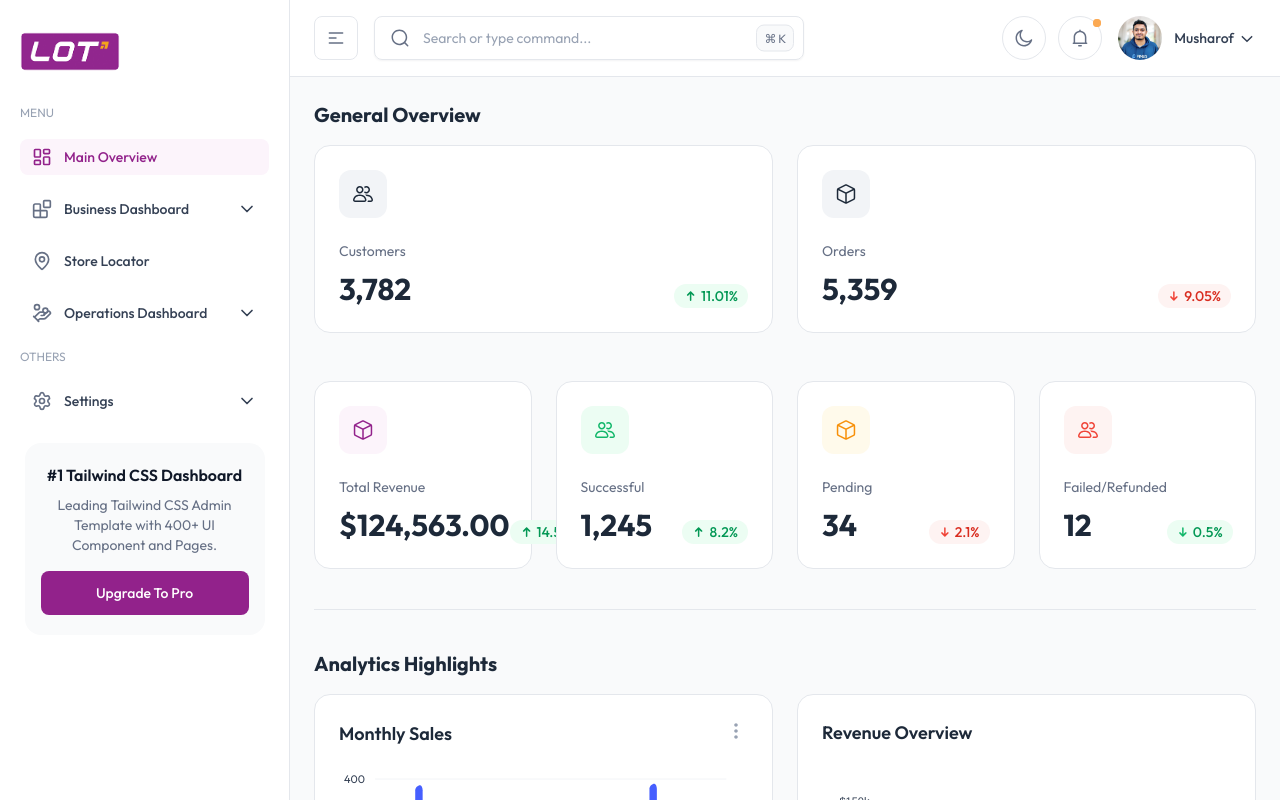
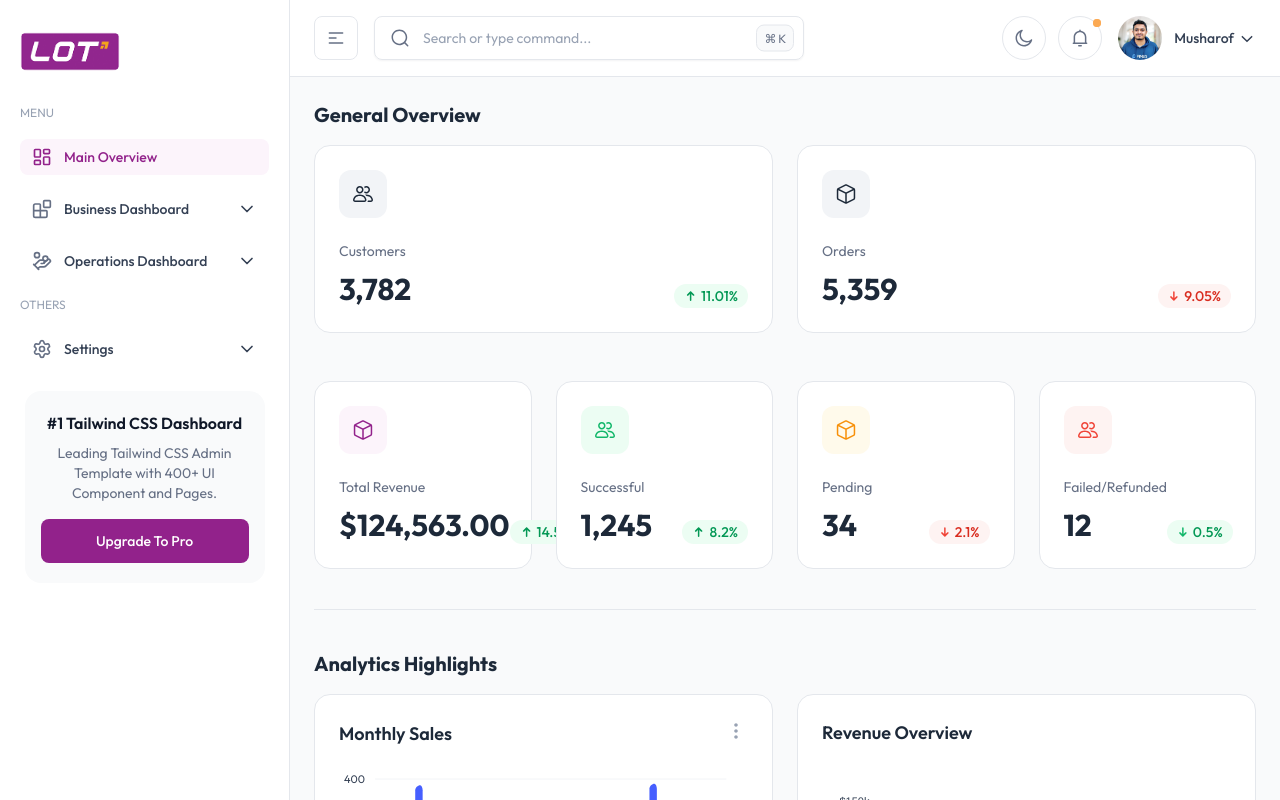
Before and after one commit to Gykadigitals/lot-mobiles-dashboard, a Next.js app: page / in a window 1280 px wide. Shown: the top 800 px of the page. Built offline with nearby package versions, Linux system fonts and the light colour scheme; sample sign-in values are in the browser's storage.

Commit message:
refactor: move Store Locator link into the main sidebar menu group

```diff
--- a/src/layout/AppSidebar.tsx
+++ b/src/layout/AppSidebar.tsx
@@ -78,12 +78,8 @@ const navItems: NavItem[] = [
       { icon: <Users size={20} />, name: "Users", path: "/users", },
       { name: "About Page", path: "/about", icon: <Settings size={20} /> },
       { name: "Contact Page", path: "/contact", icon: <MessageCircle size={20} /> },
+      { icon: <MapPin size={20} />, name: "Store Locator", path: "/stores", },
     ],
-  },
-  {
-    icon: <MapPin size={20} />,
-    name: "Store Locator",
-    path: "/stores",
   },
   {
     icon: <HandCoins size={20} />,
```
